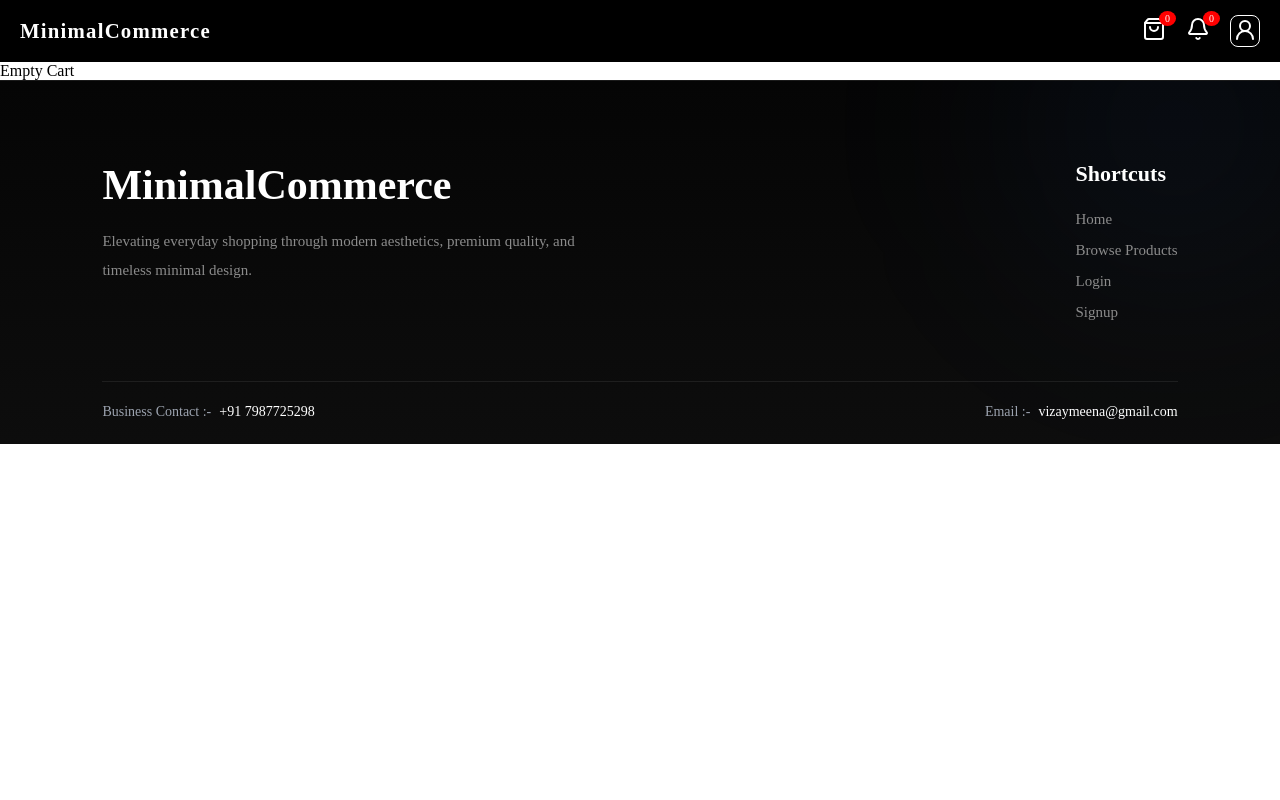
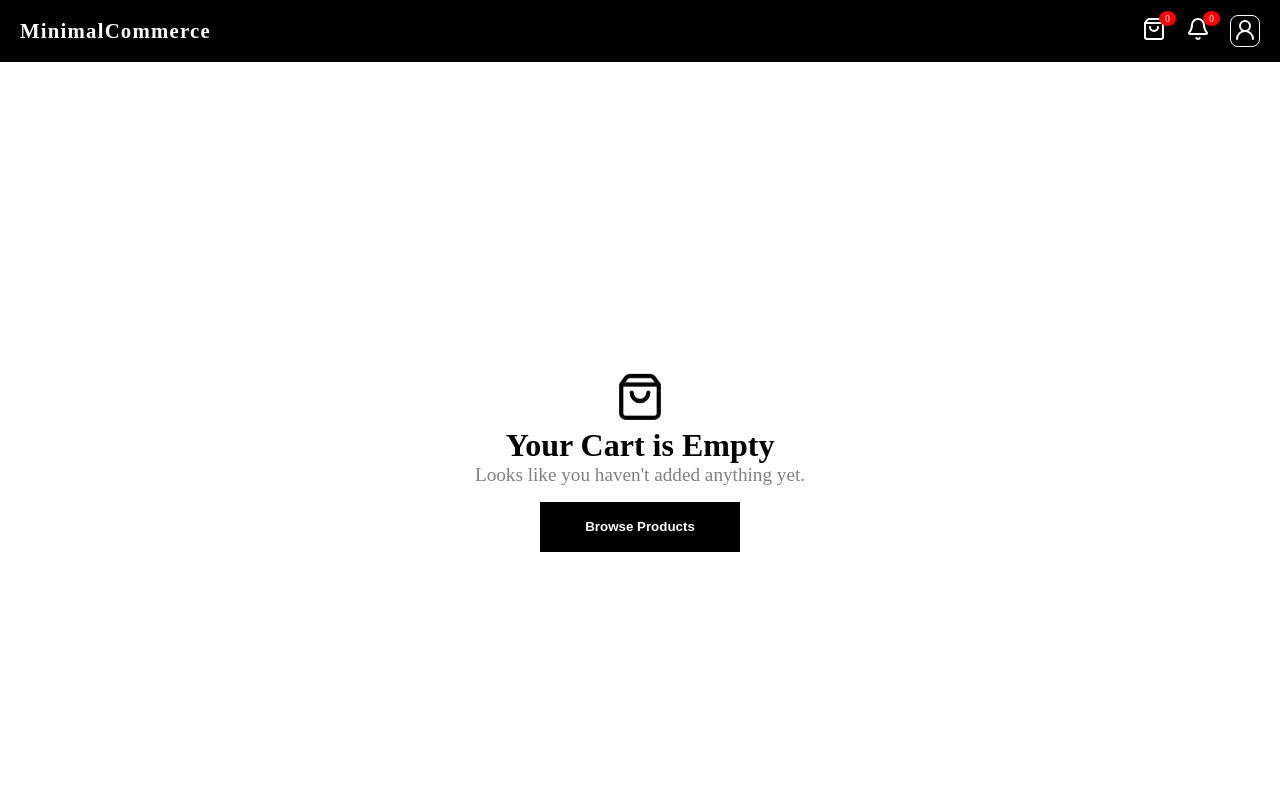
Before and after one commit to imvizay/MinimalCommerce, a React app in the folder frontend/: page /cart in a window 1280 px wide. Shown: the top 800 px of the page. Built offline with nearby package versions, Linux system fonts and the light colour scheme; the HTML template or start-up script is replaced by a standard one.

Commit message:
Designed empty cart state ui at cart component at frontend while created a user serializer for returning id and email along with order details at the backend

```diff
--- a/frontend/src/assets/css/cart/cart.css
+++ b/frontend/src/assets/css/cart/cart.css
@@ -246,19 +246,80 @@
 }
 
 
-@media (max-width:992px){
+/* EMPTY CART */
 
-    .cartWrapper{
-        grid-template-columns: 1fr;
-    }
 
-    .cartSummary{
-        position: static;
-    }
+/* EMPTY CART */
+.cart-empty-container{
+  min-height: 100vh;
+}
+.cart-empty-container{
+  display: flex;
+  width: 100%;
+  justify-content: center;
+  align-items: center;
+}
+
+.cart-empty-card span{
+  display: inline-block;
+}
+.cart-empty-card span svg{
+  height: 50px;
+  width: 50px;
+  animation: floatCartIcon 2s infinite;
+}
+
+/* empty cart card */
+.cart-empty-card{
+  display: flex;
+  flex-direction: column;
+  justify-content: center;
+  align-items: center;
+  height: 360px;
+  width: 360px;
+}
+.cart-empty-card h2{
+  font-size: 2rem;
+}
+
+.cart-empty-card p{
+  font-size: 1.2rem;
+ width: fit-content;
+  color: gray;
+}
+
+.cart-empty-card button{
+  margin-top: 1rem;
+  height: 50px;
+  width: 200px;
+  background-color: black;
+  color: white;
+  border: transparent;
+  font-weight: 550;
+  cursor: pointer;
+}
+
+/* empty cart icon animation */
+
+@keyframes floatCartIcon{
+  0%{
+    transform: translateY(0px);
+  }
+  50%{
+    transform: translateY(-10px);
+  }
+  100%{
+    transform: translateY(0px);
+  }
 }
 
 
+/* MEDIA QUERY */
+
 @media (max-width:768px){
+  .cartWrapper{
+    grid-template-columns: 1fr;
+  }
     .cartItems{
      padding: 0;
     }
--- a/frontend/src/pages/Cart.jsx
+++ b/frontend/src/pages/Cart.jsx
@@ -15,6 +15,8 @@ import { useMutation } from '@tanstack/react-query'
 
 // checkout session id
 import { getCheckoutId } from "../utils/checkoutId";
+
+import {LucideShoppingBag, ShoppingBag} from 'lucide-react'
 
 function Cart() {
   const [showLoginPrompt, setShowLoginPrompt] = useState(false)
@@ -44,21 +46,17 @@ function Cart() {
   if (cartLoading) return <div>Cart loading...</div>
 
   console.log("CART",cart)
-  if (!cart || cart.length === 0) {
-    return <div>Empty Cart</div>
-  }
 
   if (!cart || cart.length === 0) {
      return (
        <div className="cart-empty-container">
+
          <div className="cart-empty-card">
+           <span><LucideShoppingBag/></span>
            <h2>Your Cart is Empty</h2>
            <p>Looks like you haven't added anything yet.</p>
 
-           <button
-             className="cart-empty-btn"
-             onClick={() => (window.location.href = "/")}
-           >
+           <button className="cart-empty-btn" onClick={() => (window.location.href = "/")}  >
              Browse Products
            </button>
          </div>
```
Also changed, not shown: 2 other files (tests, documents, lock files or other folders).
